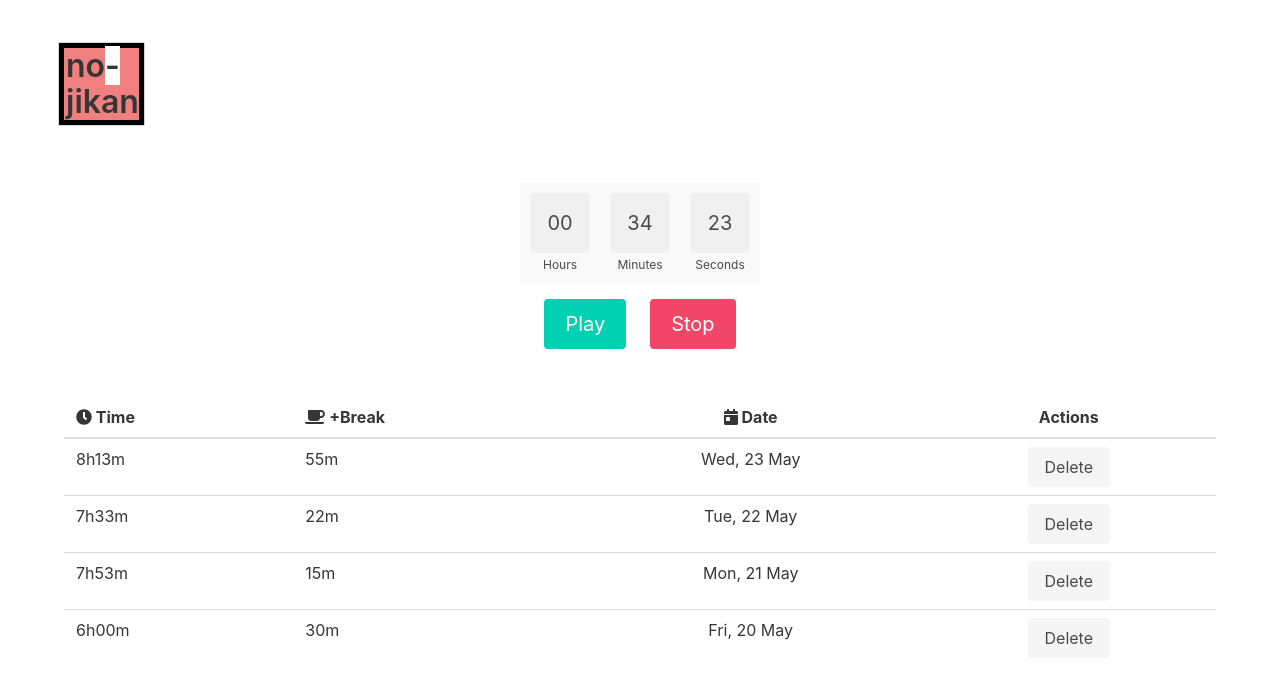
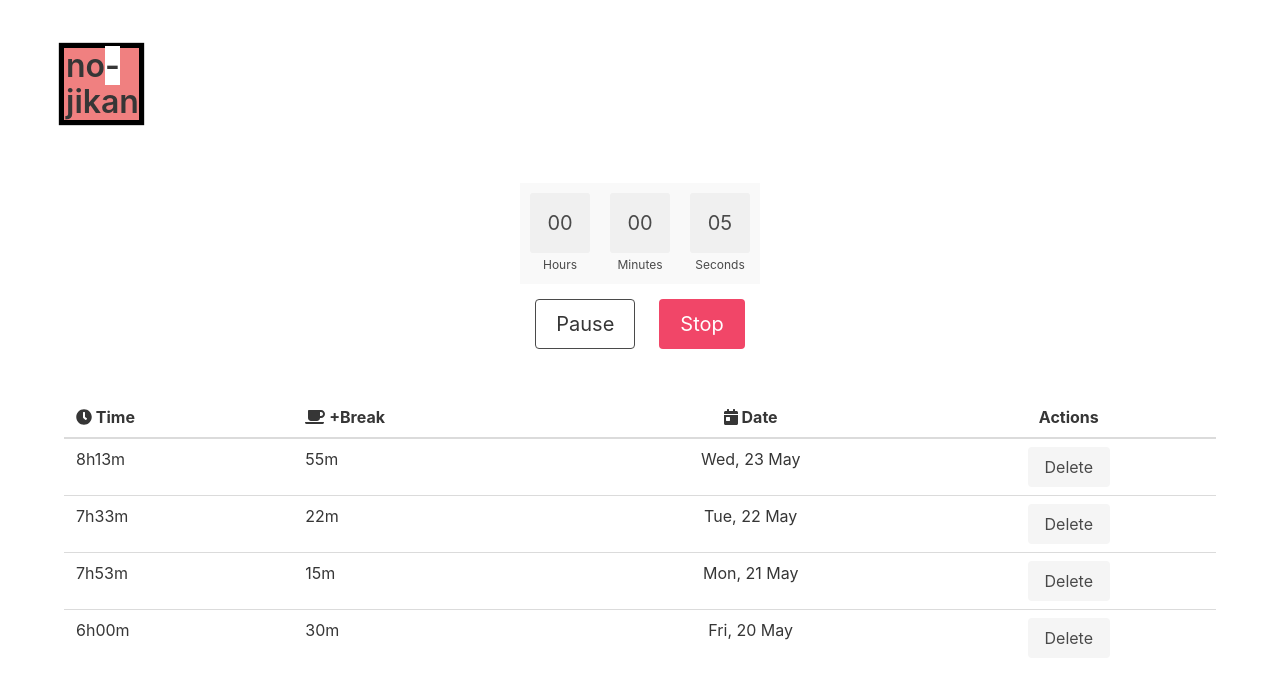
Before and after one commit to 3ddysan/no-jikan, a React (Create React App) app: page / in a window 1280 px wide. Shown: the top 682 px of the page. Built offline with nearby package versions, Linux system fonts and the light colour scheme.

Commit message:
feat: Use timer hook

```diff
--- a/src/App.js
+++ b/src/App.js
@@ -11,7 +11,7 @@ const App = () => {
                     <Logo />
                 </div>
                 <div className="hero-body has-text-centered">
-                    <Timer hours='00' minutes='34' seconds='23' />
+                    <Timer active elapsedSeconds={0} />
                 </div>
                 <div className="hero-footer">
                     <HistoryTable entries={[
--- a/src/components/Timer.js
+++ b/src/components/Timer.js
@@ -1,5 +1,6 @@
-import React from 'react'
+import React, { useEffect, useState, useRef } from 'react'
 import styled from 'styled-components'
+import { classes } from 'helper'
 
 const TimerDisplay = styled.div`
 padding-top: 15px;
@@ -23,8 +24,64 @@ display: inline-block;
     padding-top: 3px;
 }
 `
+const pad = (v) => v.toString().padStart(2, 0)
 
-const Timer = ({ hours = '00', minutes = '00', seconds = '0' }) => (
+const formatSeconds = (s) => {
+    const minutes = pad(Math.floor(s / 60) % 60);
+    const hours = pad(Math.floor(s / 3600));
+    const seconds = pad(s % 60);
+    return { hours, minutes, seconds };
+}
+
+export const useTimer = (active = false, elapsedSeconds = 0) => {
+    const [state, setState] = useState('stopped')
+    const [seconds, setSeconds] = useState(elapsedSeconds)
+    const [isActive, setActive] = useState(active)
+    const intervalRef = useRef()
+
+    useEffect(() => {
+        if (isActive) {
+            setState('running');
+            intervalRef.current = setInterval(() => {
+                setSeconds(previous => previous + 1)
+            }, 1000);
+            return () => {
+                clearInterval(intervalRef.current)
+            }
+        }
+        clearInterval(intervalRef.current)
+        setState(s => s === 'running' ? 'paused' : 'stopped');
+        // eslint-disable-next-line react-hooks/exhaustive-deps
+    }, [isActive])
+
+    const toggle = () => {
+        setActive(isActive => !isActive)
+    }
+
+    const reset = () => {
+        setActive(false)
+        setSeconds(0)
+        setState('stopped');
+    }
+
+    return {
+        timer: formatSeconds(seconds),
+        toggle,
+        reset,
+        state
+    };
+}
+
+const playPauseStyle = {
+    stopped: 'is-primary',
+    paused: 'is-warning',
+    running: 'is-active',
+};
+
+const Timer = ({ active = false, elapsedSeconds = 0 }) => {
+    const { timer, toggle, reset, state } = useTimer(active, elapsedSeconds);
+    const { hours, minutes, seconds } = timer;
+    return (
         <>
             <div className="container">
                 <TimerDisplay>
@@ -45,14 +102,19 @@ const Timer = ({ hours = '00', minutes = '00', seconds = '0' }) => (
             <div className="container">
                 <div className="columns is-mobile is-centered">
                     <div className="column is-1" style={{ width: 'auto' }}>
-                    <a href="#/" className="button is-primary is-medium">Play</a>
+                        <button onClick={toggle} className={classes('button', 'is-medium', playPauseStyle[state])}>
+                            {state === 'running' ? 'Pause' : 'Play'}
+                        </button>
                     </div>
                     <div className="column is-1" style={{ width: 'auto' }}>
-                    <a href="#/" className="button is-danger is-medium">Stop</a>
+                        <button onClick={reset} className="button is-danger is-medium" disabled={state === 'stopped'}>
+                            Stop
+                        </button>
                     </div>
                 </div>
             </div>
         </>
-);
+    )
+};
 
 export default Timer;
--- /dev/null
+++ b/src/helper.js
@@ -0,0 +1 @@
+export const classes = (...classes) => classes.filter(item => !!item).join(' ');
```
Lines whose indentation alone changed are shown as unchanged.
